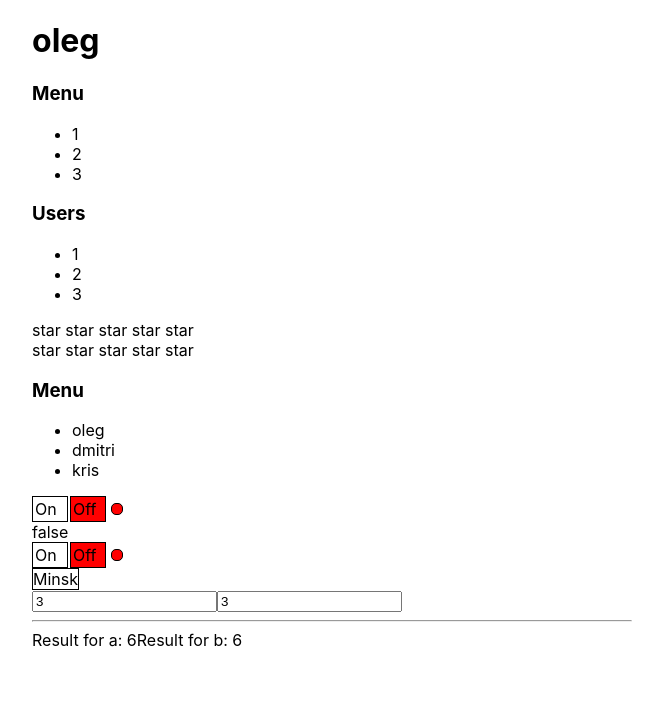
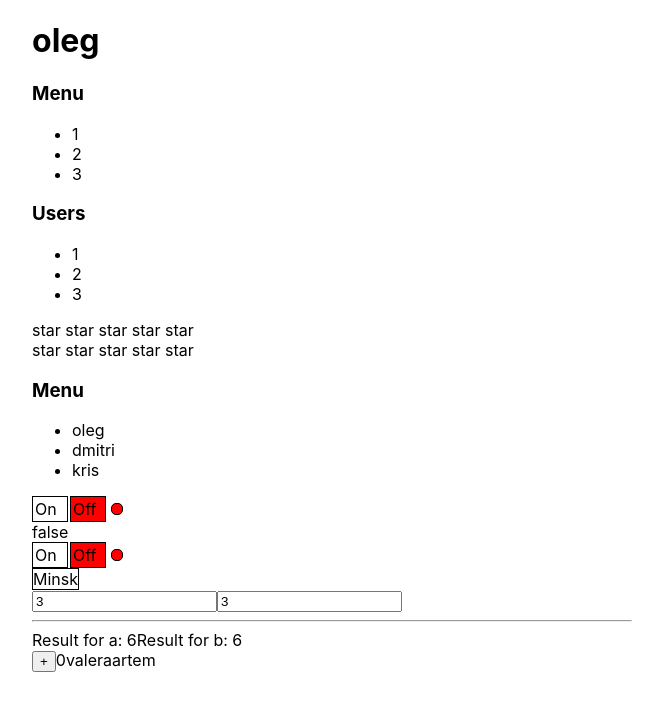
Before and after one commit to oleg-lego-lego/-kabzda_react, a React (Create React App) app: page / in a window 1280 px wide. Shown: the top 710 px of the page, without its empty margins (308-971 px from the left). Built offline with nearby package versions, Linux system fonts and the light colour scheme.

Commit message:
HelpUseMemo components

```diff
--- a/src/App.tsx
+++ b/src/App.tsx
@@ -7,7 +7,7 @@ import {Rating} from "./components/Rating/Rating";
 import {Accordion} from "./components/Accordion/Accordion";
 import {UncontrolledOnOff} from "./components/UncontrolledOnOff/UncontrolledOnOff";
 import {Select} from "./components/Select/Select";
-import {DifficultUseMemo} from "./components/UseMemo/UseMemo";
+import {DifficultUseMemo, HelpUseMemo} from "./components/UseMemo/UseMemo";
 
 export type RatingValuePropsType = 0 | 1 | 2 | 3 | 4 | 5
 
@@ -40,6 +40,7 @@ function App() {
             <OnOff on={switchOn} onChange={setSwitchOn}/>
             <Select items={items} onChange={() => {}} value={'1'}/>
             <DifficultUseMemo/>
+            <HelpUseMemo/>
         </div>
     );
 }
--- a/src/components/UseMemo/UseMemo.tsx
+++ b/src/components/UseMemo/UseMemo.tsx
@@ -38,3 +38,21 @@ export const DifficultUseMemo = () => {
         </div>
     );
 }
+
+export const HelpUseMemo = () => {
+    const [counter, setCounter] = useState(0)
+    const [users, setUser] = useState(['oleg', 'valera', 'artem'])
+
+    const newArray = useMemo(() => {
+        const newArray = users.filter(u => u.toLowerCase().indexOf('a') > -1)
+        return newArray
+    }, [])
+
+    return (
+        <>
+            <button onClick={() => setCounter(counter + 1)}>+</button>
+            {counter}
+            {newArray}
+        </>
+    )
+}
```
